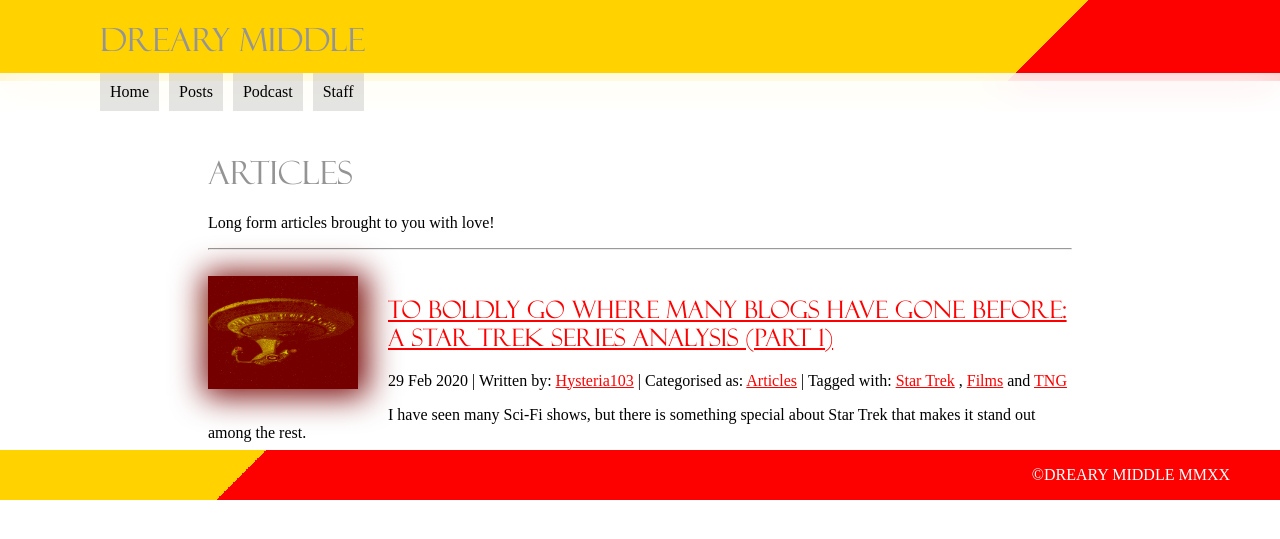
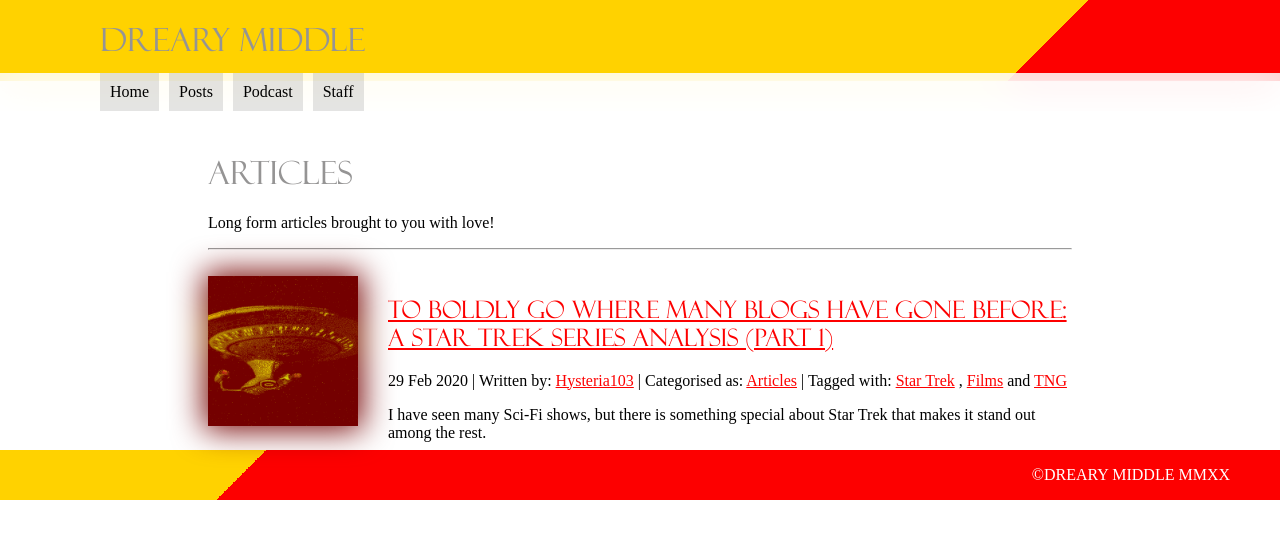
Before and after one commit to Greekmuller/drearymiddle.github.io, a Jekyll site: the page built from _category/articles.md, in a window 1280 px wide. Shown: the top 539 px of the page. Built offline with Jekyll 4.4.1, drawn with Linux system fonts in a browser that asks for light colours.

Commit message:
Fixed some image overlapping issues

```diff
--- a/_layouts/author.html
+++ b/_layouts/author.html
@@ -14,8 +14,8 @@ layout: default
     {% assign filtered_posts = site.posts | where: 'authors', page.short_name %}
     {% for post in filtered_posts %}
     <div class="blogList">
-        <a href="{{ post.url }}"><div class="avatar"><img src="{{ post.image }}" width="150px" style="float: left; margin-right:30px; margin-bottom:20px;"></div></a>
-        <div class="avatarBG"><img src="{{ post.image }}" width="155px" style="float: left;"></div>
+        <a href="{{ post.url }}"><div class="avatar"><img src="{{ post.image }}" class="avatarCrop" style="float: left; margin-right:30px; margin-bottom:20px;"></div></a>
+        <div class="avatarBG"><img src="{{ post.image }}" class="avatarCrop"" style="float: left;"></div>
         <h2><a href="{{ post.url }}">{{ post.title }}</a></h2>
         {{ post.date | date_to_string }} | Written by:
         {% assign authorCount = post.authors | size %}
--- a/_layouts/category.html
+++ b/_layouts/category.html
@@ -8,8 +8,8 @@ layout: default
         {% for post in site.categories[page.tag] %}
         <hr>
         <br>
-        <a href="{{ post.url }}"><div class="avatar"><img src="{{ post.image }}" width="150px" style="float: left; margin-right:30px; margin-bottom:20px;"></div></a>
-        <div class="avatarBG"><img src="{{ post.image }}" width="155px" style="float: left;"></div>
+        <a href="{{ post.url }}"><div class="avatar"><img src="{{ post.image }}" class="avatarCrop" style="float: left; margin-right:30px; margin-bottom:20px;"></div></a>
+        <div class="avatarBG"><img src="{{ post.image }}" class="avatarCrop" style="float: left;"></div>
         <h2><a href="{{ post.url }}">{{ post.title }}</a></h2>
         {{ post.date | date_to_string }} | Written by:
         {% assign authorCount = post.authors | size %}
--- a/assets/css/styles.scss
+++ b/assets/css/styles.scss
@@ -129,6 +129,12 @@ table.center {
     z-index: 2;
 }
 
+.avatarCrop{
+    width: 150px; /* width of container */
+    height: 150px; /* height of container */
+    object-fit: cover;
+}
+
 .avatarBG {
     position: absolute;
     transform: scale(1.05);
```
Also changed, not shown: index.md (+4 -4 lines), posts.md (+2 -2 lines).
